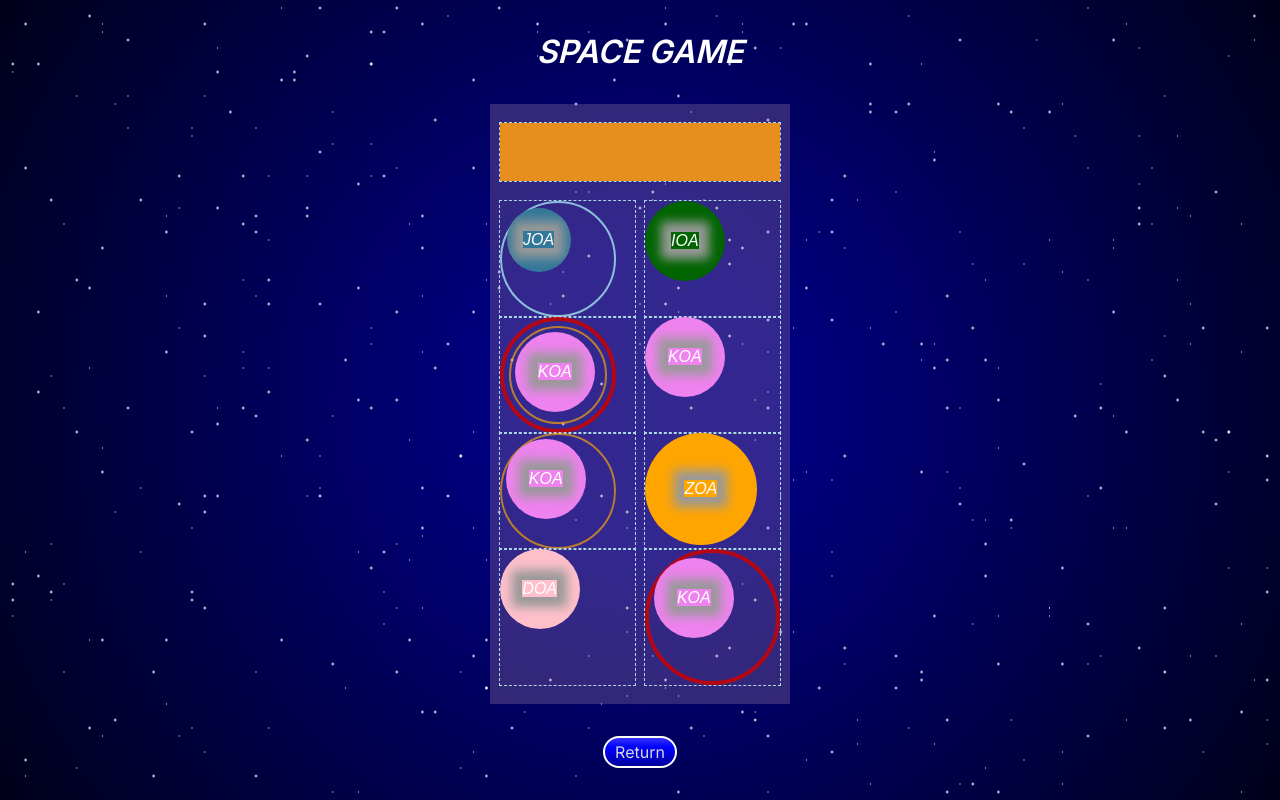
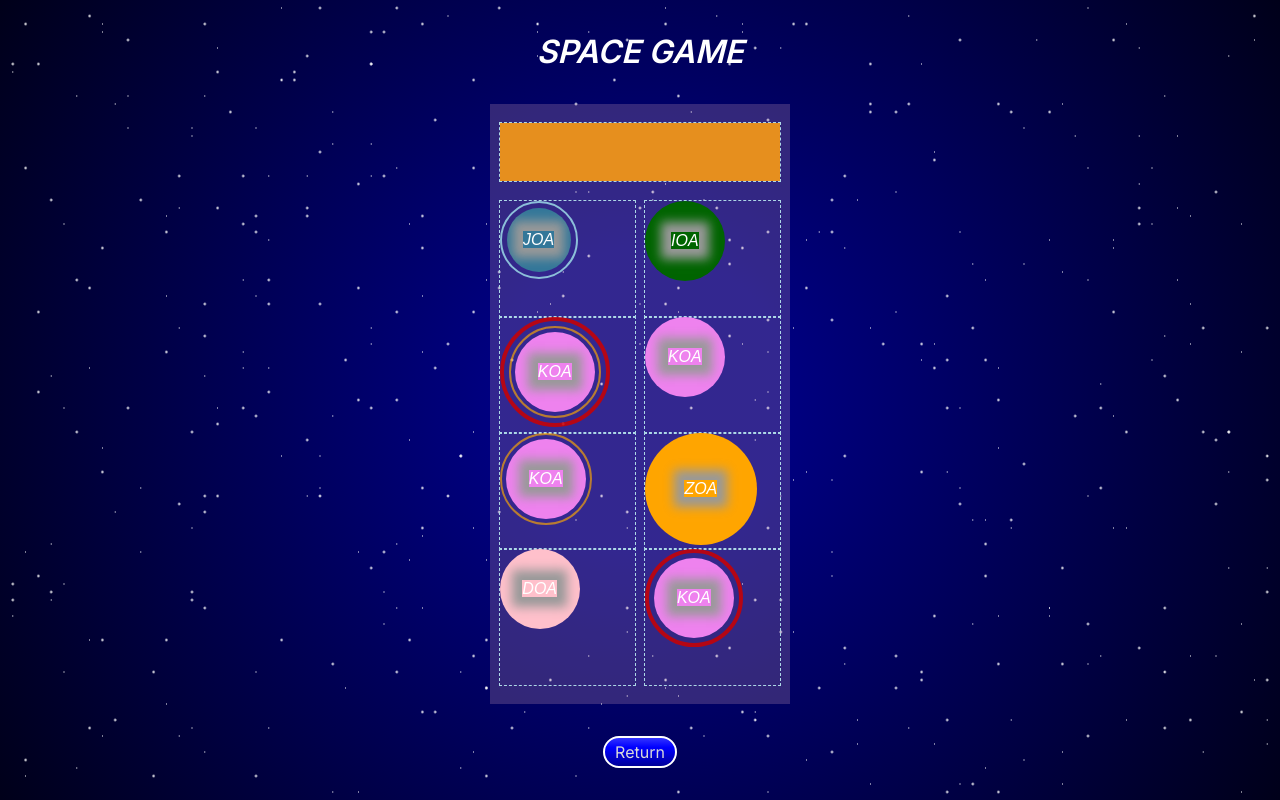
Before and after one commit to franco-ortega/space-game, a Next.js app: page /game in a window 1280 px wide. Built offline with nearby package versions, Linux system fonts and the light colour scheme.

Commit message:
return fit content and remove aspect ratio and max lengths

```diff
--- a/app/components/rings/Ring.module.css
+++ b/app/components/rings/Ring.module.css
@@ -2,9 +2,9 @@
 	border-radius: 100rem;
 	border-style: solid;
 
-	aspect-ratio: 1 / 1;
-	max-height: 100%;
-	max-width: 100%;
-	/* height: fit-content; */
-	/* width: fit-content; */
+	/* aspect-ratio: 1 / 1; */
+	/* max-height: 100%; */
+	/* max-width: 100%; */
+	height: fit-content;
+	width: fit-content;
 }
```
